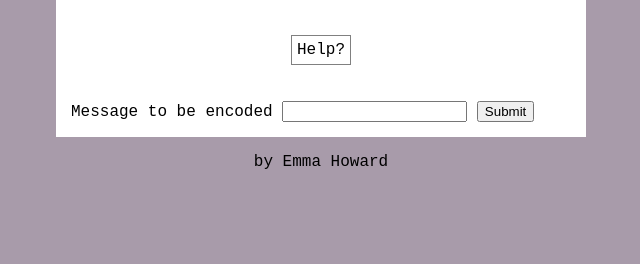
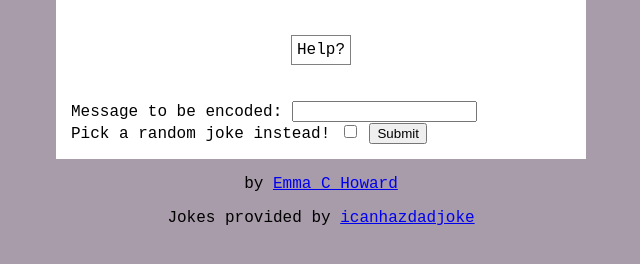
Before and after one commit to emmachoward/subsitution-cipher, a plain HTML site: page index.html in a window 1280 px wide. Shown: the part 84-348 px from the top of the page, without its empty margins (319-959 px from the left). Drawn offline with nearby package versions, Linux system fonts and the light colour scheme.

Commit message:
Update index.html

```diff
--- a/index.html
+++ b/index.html
@@ -13,6 +13,7 @@
                 <h1>Ciphering App</h1>
                 <p id="helpButton" onclick="toggleHelp()">Help?</p>
                 <p id="help">Type in a message and submit,
+                    or pick a random joke instead,
                     and an encoded version of the message will be generated using a substitution cipher,
                     along with a key for the randomized letters.
                     This can be handy for creating a puzzle for others to solve.
@@ -23,7 +24,9 @@
                 </p>
             </header>
             <form>
-                <label>Message to be encoded <input type="text" name="userInput" id="userInput" /></label>
+                <label>Message to be encoded: <input type="text" name="userInput" id="userInput" /></label>
+                <br>
+                <label>Pick a random joke instead! <input type="checkbox" name="jokecheck" id="jokecheck" value="telljoke"/></label>
                 <button id="formSubmit">Submit</button>
             </form>
             <div class="loading">
@@ -32,7 +35,8 @@
             </p>
         </div>
         <footer>
-            <p>by Emma Howard</p>
+            <p>by <a href="https://emmachoward.com/">Emma C Howard</a></p>
+            <p>Jokes provided by <a href="https://icanhazdadjoke.com/">icanhazdadjoke</a></p>
         </footer>
         <script src="scripts.js"></script>
     </body>
```
